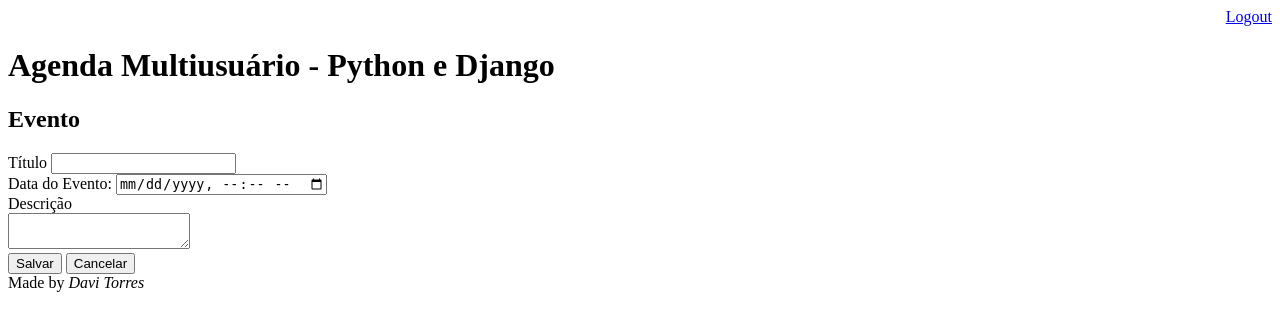
After one commit to davitorress/agenda-django, a Django app: page /agenda/evento/ in a window 1280 px wide. The commit adds this page. Shown: the top 331 px of the page. Run offline with Django 4.2, Linux system fonts and the light colour scheme; a user stored in the database is signed in.

Commit message:
Incluir template para inserção de eventos da agenda. Ajustar timezone.

```diff
--- a/agenda/settings.py
+++ b/agenda/settings.py
@@ -110,7 +110,7 @@
 
 USE_I18N = True
 
-USE_TZ = True
+USE_TZ = False
 
 
 # Static files (CSS, JavaScript, Images)
--- a/agenda/urls.py
+++ b/agenda/urls.py
@@ -27,4 +27,6 @@ urlpatterns = [
     path('logout/', views.logout_user),
 
     path('agenda/', views.lista_eventos),
+    path('agenda/evento/', views.evento),
+    path('agenda/evento/submit', views.submit_evento),
 ]
--- a/core/views.py
+++ b/core/views.py
@@ -31,6 +31,28 @@ def submit_login(request):
 @login_required(login_url='/login/')
 def lista_eventos(request):
     usuario = request.user
-    evento = Evento.objects.filter(usuario=usuario)
-    response = {'eventos': evento}
+    eventos = Evento.objects.filter(usuario=usuario)
+    response = {'eventos': eventos}
     return render(request, 'agenda.html', response)
+
+
+@login_required(login_url='/login/')
+def evento(request):
+    return render(request, 'evento.html')
+
+
+@login_required(login_url='/login/')
+def submit_evento(request):
+    if request.POST:
+        usuario = request.user
+        titulo = request.POST.get('titulo')
+        data_evento = request.POST.get('data_evento')
+        descricao = request.POST.get('descricao')
+
+        Evento.objects.create(
+            titulo=titulo,
+            data_evento=data_evento,
+            descricao=descricao,
+            usuario=usuario
+        )
+    return redirect('/')
--- a/templates/agenda.html
+++ b/templates/agenda.html
@@ -2,6 +2,10 @@
 
 {% block content %}
     <h2>Agendamentos</h2>
+
+    <a href="evento/">
+        <button type="button">Novo Evento</button>
+    </a>
 
     <ul>
         {% for evento in eventos %}
--- /dev/null
+++ b/templates/evento.html
@@ -0,0 +1,32 @@
+{% extends "model_page.html" %}
+
+{% block content %}
+    <h2>Evento</h2>
+
+    <form action="submit" method="post">
+        {% csrf_token %}
+        <div>
+            <label>Título</label>
+            <input type="text" name="titulo">
+        </div>
+
+        <div>
+            <label>Data do Evento:</label>
+            <input type="datetime-local" name="data_evento">
+        </div>
+
+        <div>
+            <label>Descrição</label>
+            <br>
+            <textarea name="descricao"></textarea>
+        </div>
+
+        <div>
+            <button type="submit">Salvar</button>
+
+            <a href="/">
+                <button type="button">Cancelar</button>
+            </a>
+        </div>
+    </form>
+{% endblock %}
```
Also changed, not shown: db.sqlite3, 1 other file.
